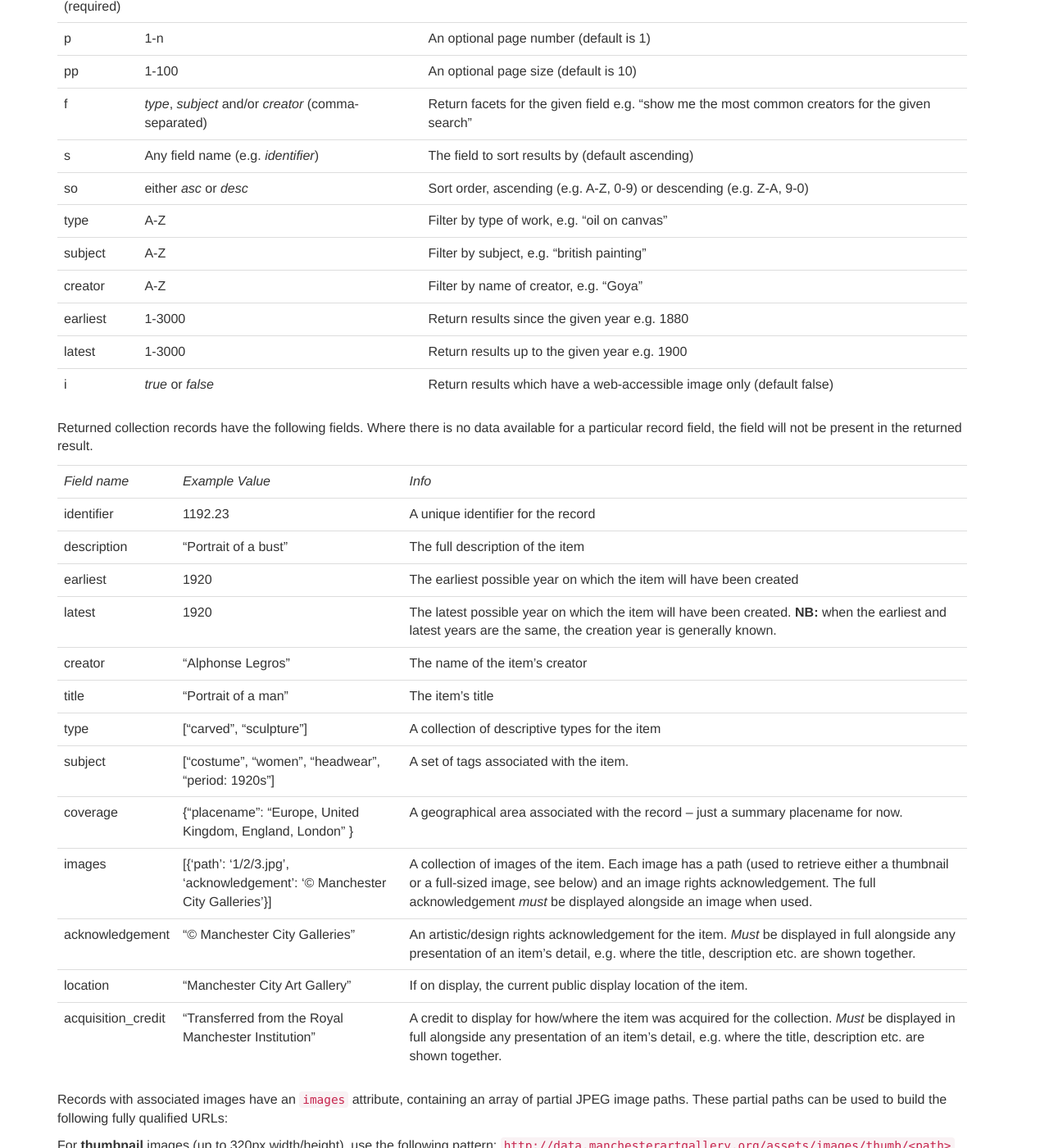
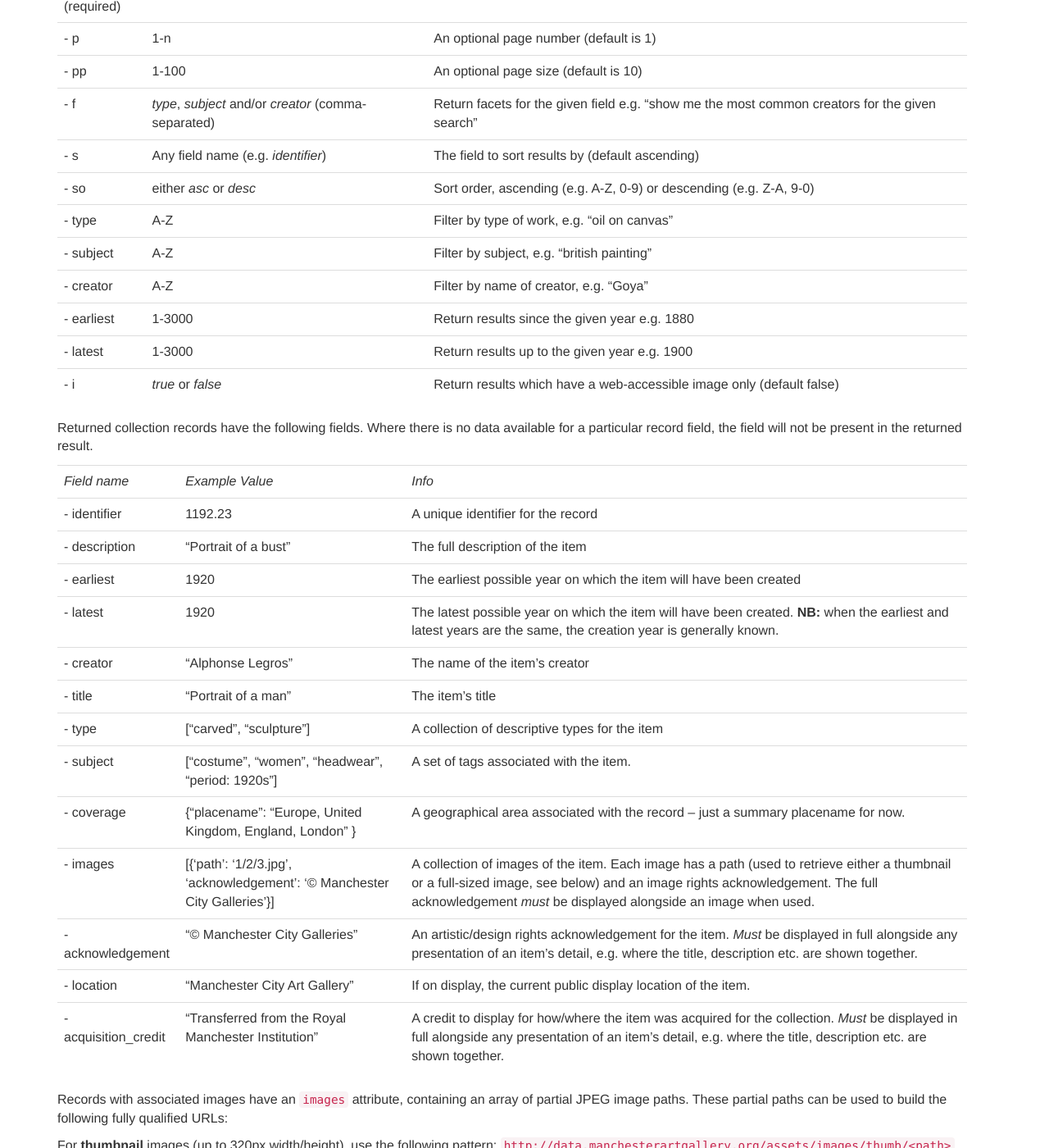
Before and after one commit to codeforeurope/art-explorer-docs, a Jekyll site: the page built from index.md, in a window 1280 px wide and 1400 px high, scrolled down 837 px. Shown: the whole window at 82% size. Built offline with Jekyll 4.4.1, drawn with Linux system fonts in a browser that asks for light colours.

```diff
--- a/index.md
+++ b/index.md
@@ -27,35 +27,35 @@ The API provides two endpoints:
 A call to `GET /search` will return a paginated list of resources in JSON format, given the following parameters:
 
 *Parameter* | *Allowed characters/values* | *Info*
-q (required) | A-Z, 0-n, *, ", ' | A valid search query e.g. "ford madox brown" (__NB:__ can use [Elasticsearch Query Syntax](EQS))
-p | 1-n | An optional page number (default is 1)
-pp | 1-100 | An optional page size (default is 10)
-f | _type_, _subject_ and/or _creator_ (comma-separated) | Return facets for the given field e.g. "show me the most common creators for the given search"
-s | Any field name (e.g. _identifier_) | The field to sort results by (default ascending)
-so | either _asc_ or _desc_ | Sort order, ascending (e.g. A-Z, 0-9) or descending (e.g. Z-A, 9-0)
-type | A-Z | Filter by type of work, e.g. "oil on canvas"
-subject | A-Z | Filter by subject, e.g. "british painting"
-creator | A-Z | Filter by name of creator, e.g. "Goya"
-earliest | 1-3000 | Return results since the given year e.g. 1880
-latest | 1-3000 | Return results up to the given year e.g. 1900
-i | _true_ or _false_ | Return results which have a web-accessible image only (default false)
+- q (required) | A-Z, 0-n, *, ", ' | A valid search query e.g. "ford madox brown" (__NB:__ can use [Elasticsearch Query Syntax](EQS))
+- p | 1-n | An optional page number (default is 1)
+- pp | 1-100 | An optional page size (default is 10)
+- f | _type_, _subject_ and/or _creator_ (comma-separated) | Return facets for the given field e.g. "show me the most common creators for the given search"
+- s | Any field name (e.g. _identifier_) | The field to sort results by (default ascending)
+- so | either _asc_ or _desc_ | Sort order, ascending (e.g. A-Z, 0-9) or descending (e.g. Z-A, 9-0)
+- type | A-Z | Filter by type of work, e.g. "oil on canvas"
+- subject | A-Z | Filter by subject, e.g. "british painting"
+- creator | A-Z | Filter by name of creator, e.g. "Goya"
+- earliest | 1-3000 | Return results since the given year e.g. 1880
+- latest | 1-3000 | Return results up to the given year e.g. 1900
+- i | _true_ or _false_ | Return results which have a web-accessible image only (default false)
 
 Returned collection records have the following fields. Where there is no data available for a particular record field, the field will not be present in the returned result.
 
 *Field name* | *Example Value* | *Info*
-identifier | 1192.23 | A unique identifier for the record
-description | "Portrait of a bust" | The full description of the item
-earliest | 1920 | The earliest possible year on which the item will have been created
-latest | 1920 | The latest possible year on which the item will have been created. __NB:__ when the earliest and latest years are the same, the creation year is generally known.
-creator | "Alphonse Legros" | The name of the item's creator
-title | "Portrait of a man" | The item's title
-type | ["carved", "sculpture"] | A collection of descriptive types for the item
-subject | ["costume", "women", "headwear", "period: 1920s"] | A set of tags associated with the item.
-coverage | {"placename": "Europe, United Kingdom, England, London" } | A geographical area associated with the record – just a summary placename for now.
-images | [{'path': '1/2/3.jpg', 'acknowledgement': '© Manchester City Galleries'}] | A collection of images of the item. Each image has a path (used to retrieve either a thumbnail or a full-sized image, see below) and an image rights acknowledgement. The full acknowledgement *must* be displayed alongside an image when used.
-acknowledgement | "© Manchester City Galleries" | An artistic/design rights acknowledgement for the item. *Must* be displayed in full alongside any presentation of an item's detail, e.g. where the title, description etc. are shown together.
-location | "Manchester City Art Gallery" | If on display, the current public display location of the item.
-acquisition_credit | "Transferred from the Royal Manchester Institution" | A credit to display for how/where the item was acquired for the collection. *Must* be displayed in full alongside any presentation of an item's detail, e.g. where the title, description etc. are shown together.
+- identifier | 1192.23 | A unique identifier for the record
+- description | "Portrait of a bust" | The full description of the item
+- earliest | 1920 | The earliest possible year on which the item will have been created
+- latest | 1920 | The latest possible year on which the item will have been created. __NB:__ when the earliest and latest years are the same, the creation year is generally known.
+- creator | "Alphonse Legros" | The name of the item's creator
+- title | "Portrait of a man" | The item's title
+- type | ["carved", "sculpture"] | A collection of descriptive types for the item
+- subject | ["costume", "women", "headwear", "period: 1920s"] | A set of tags associated with the item.
+- coverage | {"placename": "Europe, United Kingdom, England, London" } | A geographical area associated with the record – just a summary placename for now.
+- images | [{'path': '1/2/3.jpg', 'acknowledgement': '© Manchester City Galleries'}] | A collection of images of the item. Each image has a path (used to retrieve either a thumbnail or a full-sized image, see below) and an image rights acknowledgement. The full acknowledgement *must* be displayed alongside an image when used.
+- acknowledgement | "© Manchester City Galleries" | An artistic/design rights acknowledgement for the item. *Must* be displayed in full alongside any presentation of an item's detail, e.g. where the title, description etc. are shown together.
+- location | "Manchester City Art Gallery" | If on display, the current public display location of the item.
+- acquisition_credit | "Transferred from the Royal Manchester Institution" | A credit to display for how/where the item was acquired for the collection. *Must* be displayed in full alongside any presentation of an item's detail, e.g. where the title, description etc. are shown together.
 
 Records with associated images have an `images` attribute, containing an array of partial JPEG image paths. These partial paths can be used to build the following fully qualified URLs:
 
```
